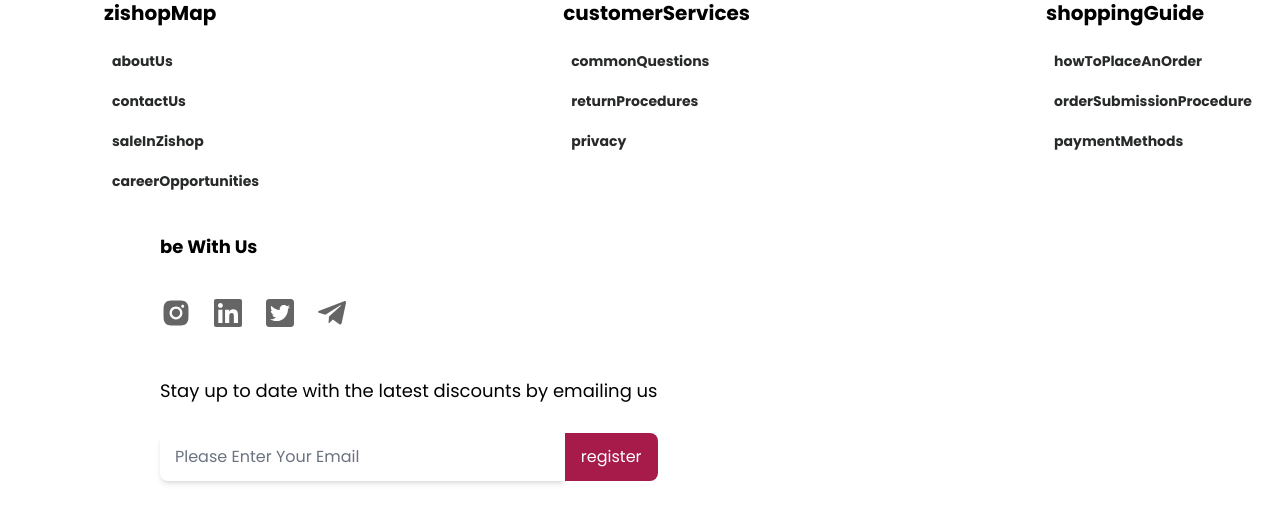
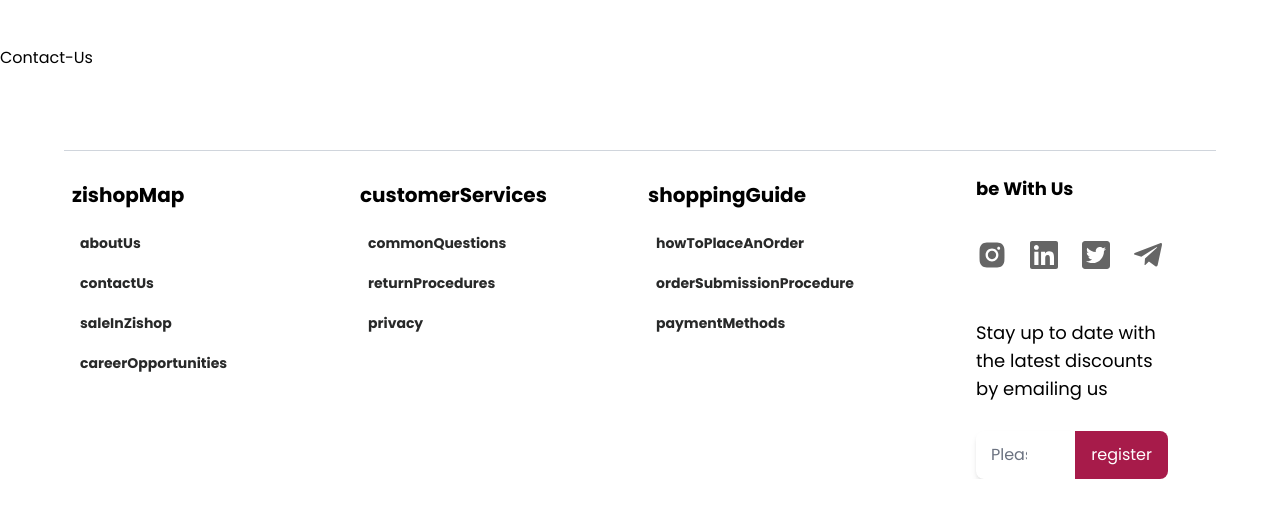
Before and after one commit to suriya-work/shop-online, a React (Vite) app: page /contactus in a window 1280 px wide. Shown: the part 321-831 px from the top of the page. After the commit the page ends 800 px from the top, so only its background shows below. Built offline with nearby package versions, Linux system fonts and the light colour scheme; no server answers.

Commit message:
change footer

```diff
--- a/src/components/footer/Footer.jsx
+++ b/src/components/footer/Footer.jsx
@@ -1,12 +1,14 @@
-import { Link } from 'react-router-dom';
+import { Link } from "react-router-dom";
 // import { BsFillSuitHeartFill } from "react-icons/bs";
 // import { RiDoubleQuotesL, RiDoubleQuotesR } from "react-icons/ri";
 import { footerContent } from "../api/footer";
 import SocialPart from "./SocialPart";
 
 const Footer = () => {
-    return (
-      <footer className="pl-[6rem] md:flex hidden mt-20 justify-between flex-wrap flex-grow min-width-[800px] lg:mr-3 xl:rtl:pl-50 border-t-[1px] border-slate-500/30">
+  return (
+    // <footer className="pl-[6rem] flex md:pb-0 pb-20 mt-20 justify-between flex-wrap flex-grow min-width-[800px] lg:mr-3 xl:rtl:pl-50 border-t-[1px] border-slate-500/30">
+    <footer className="container ">
+      <div className="grid grid-cols-1 md:grid-cols-4 mt-20 md:pb-0 pb-20 border-t-[1px] border-slate-500/30">
         {footerContent.map((item) => {
           return (
             <div className="mt-6 md:mt-0 lg:mt-6 leading-10" key={item.title}>
@@ -25,13 +27,14 @@ const Footer = () => {
             </div>
           );
         })}
-        <div className="">
-          <div className="flex flex-wrap py-4 md:py-8 md:px-4 w-full xl:max-w-[2100px] mx-auto">
-            <SocialPart />
-          </div>
+        <div className="mt-6">
+          {/* <div className="flex flex-wrap py-4 md:py-8 md:px-4 w-full xl:max-w-[2100px] mx-auto"> */}
+          <SocialPart />
         </div>
-      </footer>
-    );
+        {/* </div> */}
+      </div>
+    </footer>
+  );
 };
 
 export default Footer;
```
